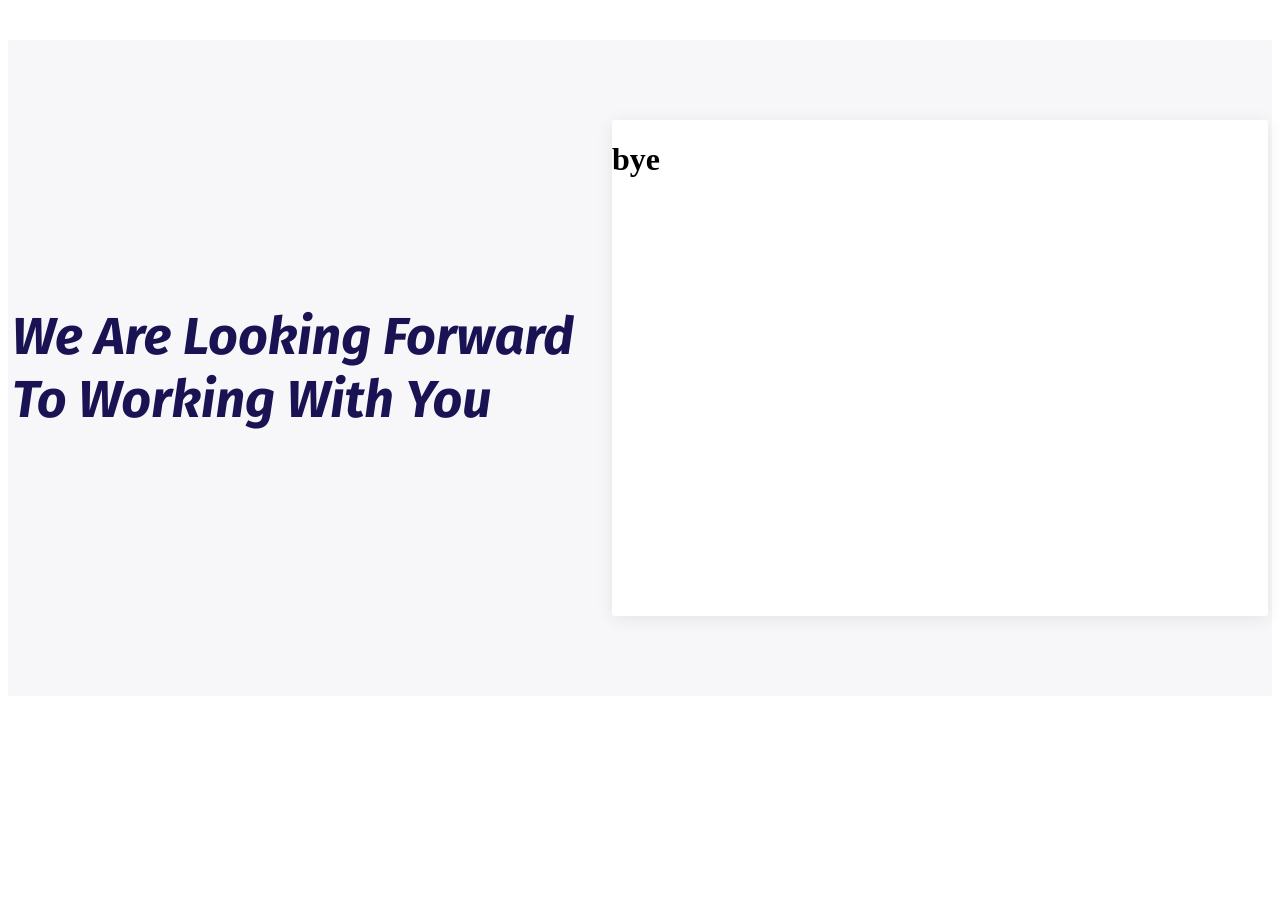
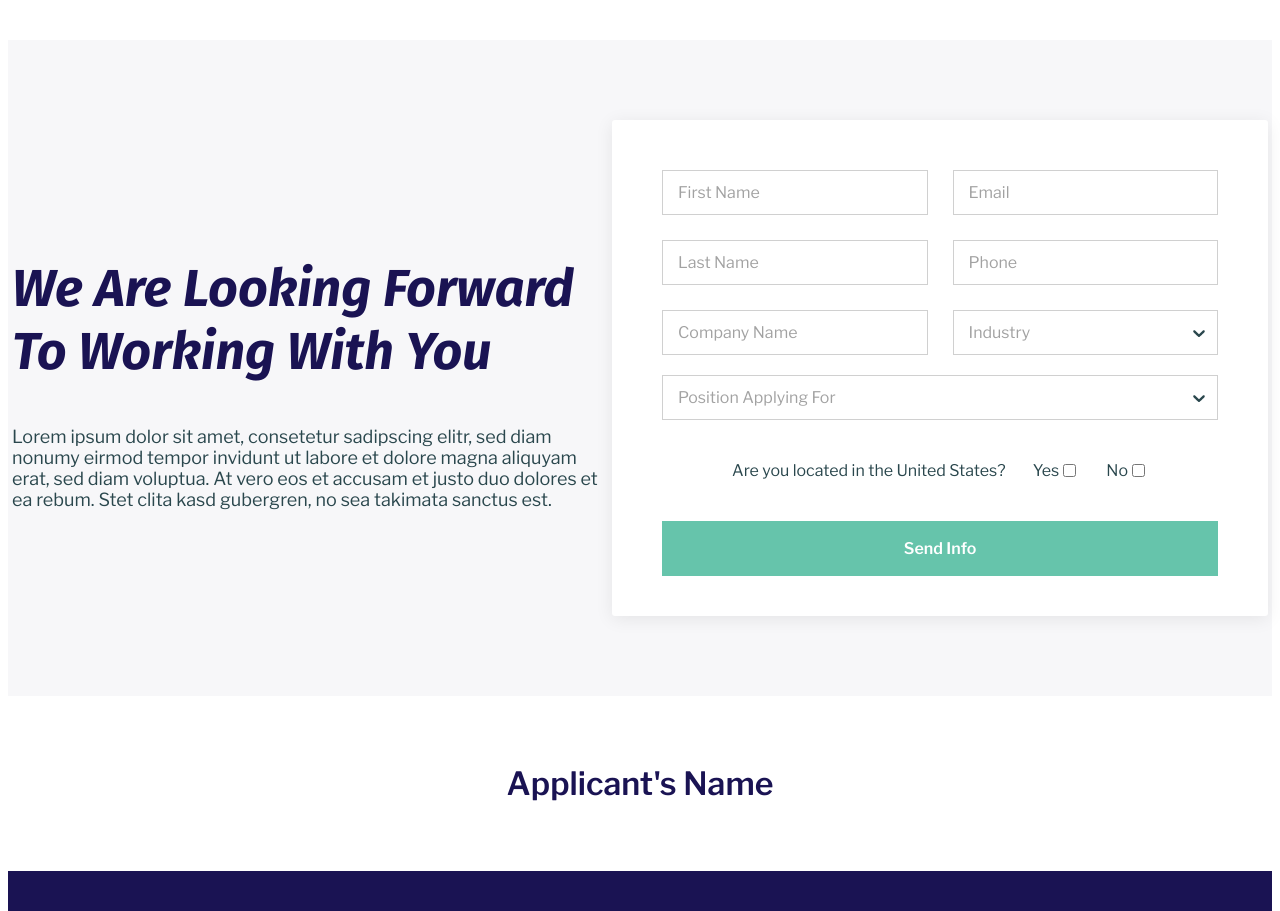
Before and after one commit to chrispalka/FRT_SM_22_DEV_TEST, a React app: page / in a window 1280 px wide. Shown: the part 1580-2491 px from the top of the page. Before the commit the page ends 2284 px from the top, so only its background shows below. Built offline with nearby package versions, Linux system fonts and the light colour scheme; no server answers.

Commit message:
Implement Footer Component

```diff
--- a/client/src/components/App.jsx
+++ b/client/src/components/App.jsx
@@ -1,11 +1,17 @@
 import React, { useState, useEffect } from 'react';
-import { Header, Users, Form } from '../layout/index';
-import styled from 'styled-components';
+import { Header, Users, Form, Footer } from '../layout/index';
+import styled, { createGlobalStyle } from 'styled-components';
 
 const axios = require('axios');
 
+const Global = createGlobalStyle`
+  body {
+    overflow-x: hidden;
+  }
+  `;
+
 const MainContainer = styled.div`
-  max-width: 1920px !important;
+  max-width: 120rem !important;
   margin-left: auto;
   margin-right: auto;
 `;
@@ -21,12 +27,16 @@ const App = () => {
       .catch((err) => console.log(err))
   }, [])
   return (
-    <MainContainer>
-      <Header />
-      <Users users={userList} />
-      <Form />
-    </MainContainer>
+    <>
+      <Global />
+      <MainContainer>
+        <Header />
+        <Users users={userList} />
+        <Form />
+        <Footer />
+      </MainContainer>
+    </>
   )
-}
+};
 
 export default App;
--- /dev/null
+++ b/client/src/components/Footer.jsx
@@ -0,0 +1,77 @@
+import React from 'react';
+import styled from 'styled-components';
+
+const FooterContainer = styled.div`
+  position: relative;
+  height: 17rem;
+`;
+
+const NameContainer = styled.div`
+  height: 10.9375rem;
+  display: flex;
+  justify-content: center;
+  align-items: center;
+  h2 {
+    color: #1A1353;
+    font-family: 'Libre Franklin', sans-serif;
+    font-weight: 600;
+    font-size: 2rem;
+  }
+`;
+
+const TradeMarkContainer = styled.div`
+  display: flex;
+  align-items: center;
+  justify-content: center;
+  height: 6.0625rem;
+  width: 100%;
+  background-color: #1A1353;
+  p {
+    font-size: 0.875rem;
+    font-family: 'Libre Franklin', sans-serif;
+    font-weight: 400;
+    color: #FFF;
+  }
+  .trademark-links {
+    margin-left: 0.625rem;
+  }
+  a {
+    color: #FFFFFF;
+    margin-right: 0.3125rem;
+    margin-left: 0.3125rem;
+    text-decoration: underline;
+  }
+  a:hover {
+    color: #00AECF;
+  }
+`
+
+const Footer = () => (
+  <FooterContainer>
+    <NameContainer>
+      <h2>Applicant's Name</h2>
+    </NameContainer>
+    <TradeMarkContainer>
+      <p className='trademark'>
+        © 2021 Field Service Holdings, LLC
+        - Trademarks and brands are the property
+        of their respective owners.
+      </p>
+      <p className='trademark-links'>
+        <a href="#">
+          Terms of Use
+        </a>
+        |
+        <a href="#">
+          Privacy Policy
+        </a>
+        |
+        <a href="#">
+          Accesibility Statement
+        </a>
+      </p>
+    </TradeMarkContainer>
+  </FooterContainer>
+);
+
+export default Footer;
--- a/client/src/components/Form.jsx
+++ b/client/src/components/Form.jsx
@@ -1,17 +1,18 @@
 import React from 'react';
+import Select from 'react-select'
 import styled from 'styled-components';
 
 const FormContainer = styled.div`
   background-color: #F7F7F9;
-  height: 656px;
-  margin-top: 100px;
+  height: 41rem;
+  margin-top: 6.25rem;
   display: flex;
   justify-content: center;
   align-items: center;
 `;
 
 const FormFlexContainer = styled.div`
-  height: 496px;
+  height: 31rem;
   display: flex;
   align-items: center;
   padding-left: 21rem;
@@ -20,23 +21,142 @@ const FormFlexContainer = styled.div`
 
 const FormHeaderText = styled.h2`
   font-family: 'Fira Sans', sans-serif;
-  font-size: 52px;
+  font-size: 3.25rem;
   color: #1A1353;
-
 `;
 
+const FormBodyText = styled.h1`
+  color: #2A474D;
+  font-size: 1.125rem;
+  font-family: 'Libre Franklin', sans-serif;
+  font-weight: 400;
+`
+
 const HeadingContainer = styled.div`
-  width: 600px
+  width: 37.5rem
 `;
 
 const FormSubmitContainer = styled.div`
-  height: 496px;
-  width: 656px;
+  height: 31rem;
+  width: 41rem;
   background: #FFFFFF 0% 0% no-repeat padding-box;
-  box-shadow: 0px 3px 18px #00000014;
-  border-radius: 3px;
+  box-shadow: 0rem 0.1875rem 1.125rem #00000014;
+  border-radius: 0.1875rem;
   opacity: 1;
+  `;
+
+const FormGrid = styled.div`
+  display: grid;
+  grid-auto-flow: column;
+  grid-template-columns: repeat(2, 1fr);
+  grid-template-rows: repeat(3, 2.8125rem);
+  gap: 1.5625rem;
+  padding: 3.125rem 3.125rem 1.25rem 3.125rem;
+  input, select {
+    font-size: 1rem;
+    font-family: 'Libre Franklin', sans-serif;
+    font-weight: 400;
+    background: #FFFFFF 0% 0% no-repeat padding-box;
+    border: 0.0625rem solid #D0D0D0;
+    letter-spacing: 0rem;
+    opacity: 1;
+  }
+  input {
+    color: #2A474D;
+    padding: 0.625rem 0.9375rem;
+  }
+  input::placeholder {
+    color: #A2A2A2;
+  }
+  select {
+    padding: 0.625rem;
+  }
+  input:focus {
+    outline: #66C4AB solid 0.125rem;
+  }
 `;
+
+const SelectContainer = styled.div`
+  padding: 0 3.125rem;
+`;
+
+const CheckBoxContainer = styled.div`
+  display: flex;
+  align-items: center;
+  justify-content: space-between;
+  padding: 1.5625rem 7.5rem;
+  p {
+    color: #2A474D;
+    font-size: 1rem;
+    font-family: 'Libre Franklin', sans-serif;
+    font-weight: 400;
+  }
+  div {
+    display: flex;
+    align-items: center;
+  justify-content: center;
+  }
+`
+const SendInfoButtonContainer = styled.div`
+  display: flex;
+  padding: 0 3.125rem;
+  align-items: center;
+  justify-content: center;
+`
+
+const SendInfoButton = styled.button`
+  height: 3.4375rem;
+  width: 100%;
+  background-color: #66C4AB;
+  border-width: 0;
+  font-family: 'Libre Franklin', sans-serif;
+  font-weight: 600;
+  color: white;
+  font-size: 1rem;
+  cursor: pointer;
+  transition-duration: 0.5s;
+  :hover {
+    background-color: #52a891;
+  }
+`;
+
+const options = [
+];
+
+const customStyles = {
+  placeholder: (provided, state) => ({
+    ...provided,
+    color: '#A2A2A2',
+  }),
+  // the select box
+  control: (provided, state) => ({
+    ...provided,
+    boxShadow: state.isFocused && "#66C4AB",
+    borderColor: state.isFocused && "#66C4AB",
+    border: state.isFocused ? '0.125rem solid #66C4AB' : '0.0625rem solid #D0D0D0',
+    borderRadius: 0,
+    minHeight: 45,
+    paddingLeft: 5,
+    cursor: "pointer",
+    fontFamily: 'Libre Franklin',
+    "&:hover": {
+      border: '0.125rem solid #66C4AB',
+      boxShadow: 'none'
+    }
+  }),
+  menu: (provided, state) => ({
+    ...provided,
+    marginTop: 1,
+    marginBottom: 0,
+    fontFamily: 'Libre Franklin',
+  }),
+  dropdownIndicator: (styles) => ({
+    ...styles,
+    paddingBottom: 0,
+    paddingTop: 0,
+    color: '#2A474D'
+  }),
+}
 
 const Form = () => (
   <FormContainer>
@@ -45,9 +165,62 @@ const Form = () => (
         <FormHeaderText>
           We Are Looking Forward To Working With You
         </FormHeaderText>
+        <FormBodyText>
+          Lorem ipsum dolor sit amet,
+          consetetur sadipscing elitr,
+          sed diam nonumy eirmod tempor
+          invidunt ut labore et dolore
+          magna aliquyam erat, sed diam
+          voluptua. At vero eos et accusam
+          et justo duo dolores et ea rebum.
+          Stet clita kasd gubergren, no sea
+          takimata sanctus est.
+        </FormBodyText>
       </HeadingContainer>
       <FormSubmitContainer>
-        <h1>bye</h1>
+        <FormGrid>
+          <input type="text" placeholder='First Name' />
+          <input type="text" placeholder='Last Name' />
+          <input type="text" placeholder='Company Name' />
+          <input type="text" placeholder='Email' />
+          <input type="text" placeholder='Phone' />
+          <Select
+            styles={customStyles}
+            options={options}
+            placeholder={'Industry'}
+            components={{
+              IndicatorSeparator: () => null
+            }}
+          />
+        </FormGrid>
+        <SelectContainer>
+          <Select
+            styles={customStyles}
+            options={options}
+            placeholder={'Position Applying For'}
+            components={{
+              IndicatorSeparator: () => null
+            }}
+          />
+        </SelectContainer>
+        <CheckBoxContainer>
+          <div>
+            <p>Are you located in the United States?</p>
+          </div>
+          <div>
+            <p>Yes</p>
+            <input type="checkbox" />
+          </div>
+          <div>
+            <p>No</p>
+            <input type="checkbox" />
+          </div>
+        </CheckBoxContainer>
+        <SendInfoButtonContainer>
+          <SendInfoButton>
+            Send Info
+          </SendInfoButton>
+        </SendInfoButtonContainer>
       </FormSubmitContainer>
     </FormFlexContainer>
   </FormContainer>
--- a/client/src/components/Header.jsx
+++ b/client/src/components/Header.jsx
@@ -11,7 +11,7 @@ const TopHeaderLogo = styled.div`
   position: sticky;
   top: 0;
   background-color: #fff;
-  box-shadow: 0px 3px 18px #00000014;
+  box-shadow: 0rem 0.1875rem 1.125rem #00000014;
   z-index: 10;
   display: flex;
   align-items: center;
@@ -31,7 +31,7 @@ const BackgroundHeaderContainer = styled.div`
 
 const BackgroundHeaderText = styled.h3`
   font-family: 'Fira Sans', sans-serif;
-  font-size: 64px;
+  font-size: 4rem;
   color: white;
 `;
 
@@ -45,7 +45,7 @@ const BodyHeaderContainer = styled.div`
 
 const BodyHeaderText = styled.h2`
   font-family: 'Fira Sans', sans-serif;
-  font-size: 48px;
+  font-size: 3rem;
   color: #1A1353;
 `;
 
@@ -56,7 +56,7 @@ const BodyHeaderSubTextContainer = styled.div`
 
 const BodyHeaderSubText = styled.h1`
   color: #2A474D;
-  font-size: 18px;
+  font-size: 1.125rem;
   font-family: 'Libre Franklin', sans-serif;
   font-weight: 400;
 `;
@@ -84,8 +84,8 @@ const ContactButtonContainer = styled.div`
 `
 
 const ContactButton = styled.button`
-  height: 55px;
-  width: 140px;
+  height: 3.4375rem;
+  width: 8.75rem;
   background-color: #66C4AB;
   border-width: 0;
   font-family: 'Libre Franklin', sans-serif;
@@ -98,6 +98,15 @@ const ContactButton = styled.button`
     background-color: #52a891;
   }
 `;
+
+// .flagged-check:checked {
+//   background-color: #2C9DDB !important;
+// }
+
+// .flagged-junk:focus {
+//   box-shadow: none !important;
+// }
+
 
 
 const Header = () => (
--- a/client/src/components/User.jsx
+++ b/client/src/components/User.jsx
@@ -6,8 +6,8 @@ const UserContainer = styled.div`
   position: relative;
   flex-direction: column;
   align-items: center;
-  height: 256px;
-  width: 400px;
+  height: 16rem;
+  width: 25rem;
   text-align: center;
 
   opacity: 1;
@@ -16,44 +16,44 @@ const UserContainer = styled.div`
     margin-top: 0.5rem;
     color: #00AECF;
     font-weight: 600;
-    font-size: 16px;
+    font-size: 1rem;
     font-family: 'Libre Franklin', sans-serif;
     font-weight: 600;
-    font-size: 16px;
+    font-size: 1rem;
   }
 `
 const AvatarContainer = styled.div`
   display: flex;
   justify-content: center;
-  height: 64px;
+  height: 4rem;
   width: 100%;
 `;
 
 const ImageContainer = styled.div`
   border-radius: 50%;
   z-index: 20;
-  width: 128px;
-  height: 128px;
+  width: 8rem;
+  height: 8rem;
   overflow: hidden;
 `
 const InfoContainer = styled.div`
   height: 100%;
   background: #FFFFFF 0% 0% no-repeat padding-box;
-  box-shadow: 0px 3px 24px #00000014;
-  border-radius: 8px;
+  box-shadow: 0rem 0.1875rem 1.5rem #00000014;
+  border-radius: 0.5rem;
   width: 100%;
   font-family: 'Libre Franklin', sans-serif;
   .name {
     font-weight: 600;
-    font-size: 16px;
+    font-size: 1rem;
   }
   .location {
     font-weight 400;
-    font-size: 16px;
+    font-size: 1rem;
   }
   p {
-    margin-left: 5px;
-    margin-right: 5px;
+    margin-left: 0.3125rem;
+    margin-right: 0.3125rem;
   }
   .name-location-header {
     margin-top: 4.4rem;
--- a/client/src/components/Users.jsx
+++ b/client/src/components/Users.jsx
@@ -12,8 +12,8 @@ const UsersGridContainer = styled.div`
   display: grid;
   grid-auto-flow: column;
   grid-template-columns: repeat(3, 1fr);
-  grid-template-rows: repeat(3, 256px);
-  gap: 20px;
+  grid-template-rows: repeat(3, 16rem);
+  gap: 1.25rem;
 `
 
 const Users = ({ users }) => {
--- a/client/src/layout/index.js
+++ b/client/src/layout/index.js
@@ -2,10 +2,12 @@ import Header from '../components/Header';
 import Users from '../components/Users';
 import User from '../components/User';
 import Form from '../components/Form'
+import Footer from '../components/Footer'
 
 export {
   Header,
   Users,
   User,
   Form,
+  Footer,
 }
--- a/package.json
+++ b/package.json
@@ -16,6 +16,7 @@
     "nodemon": "^2.0.15",
     "react": "^18.0.0",
     "react-dom": "^18.0.0",
+    "react-select": "^5.3.0",
     "styled-components": "^5.3.5",
     "webpack": "^5.72.0",
     "webpack-cli": "^4.9.2"
```
Also changed, not shown: 1 other file (tests, documents, lock files or other folders).
